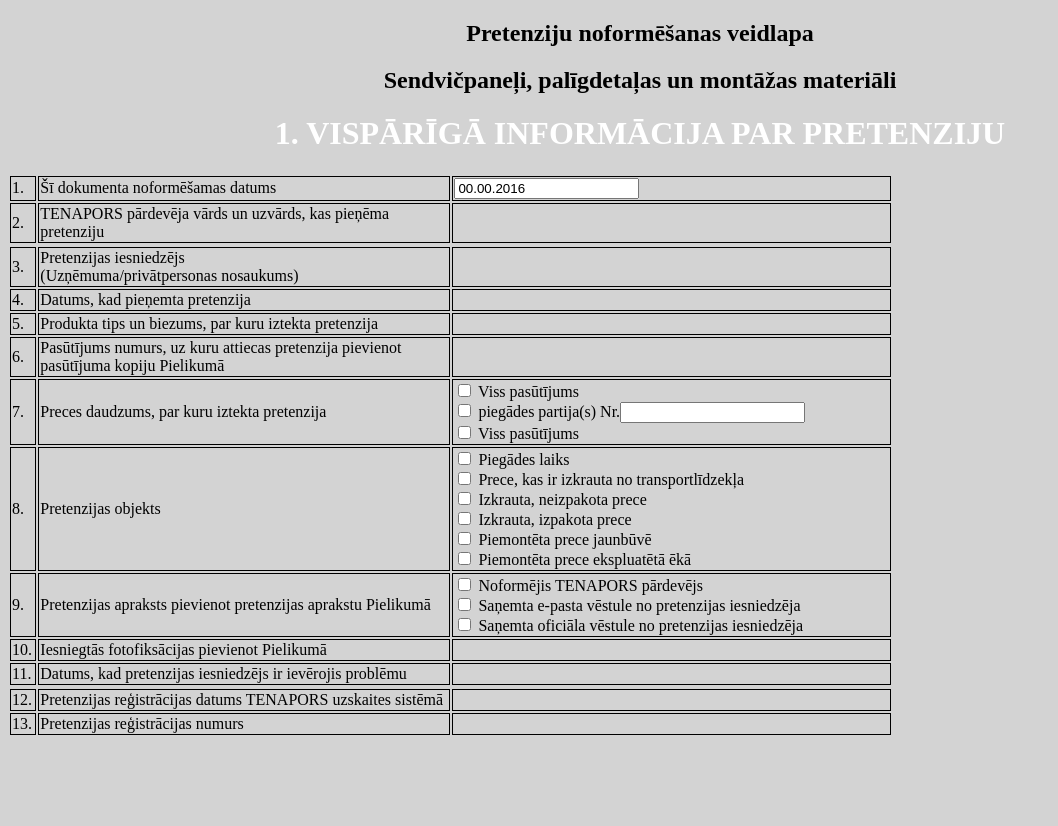
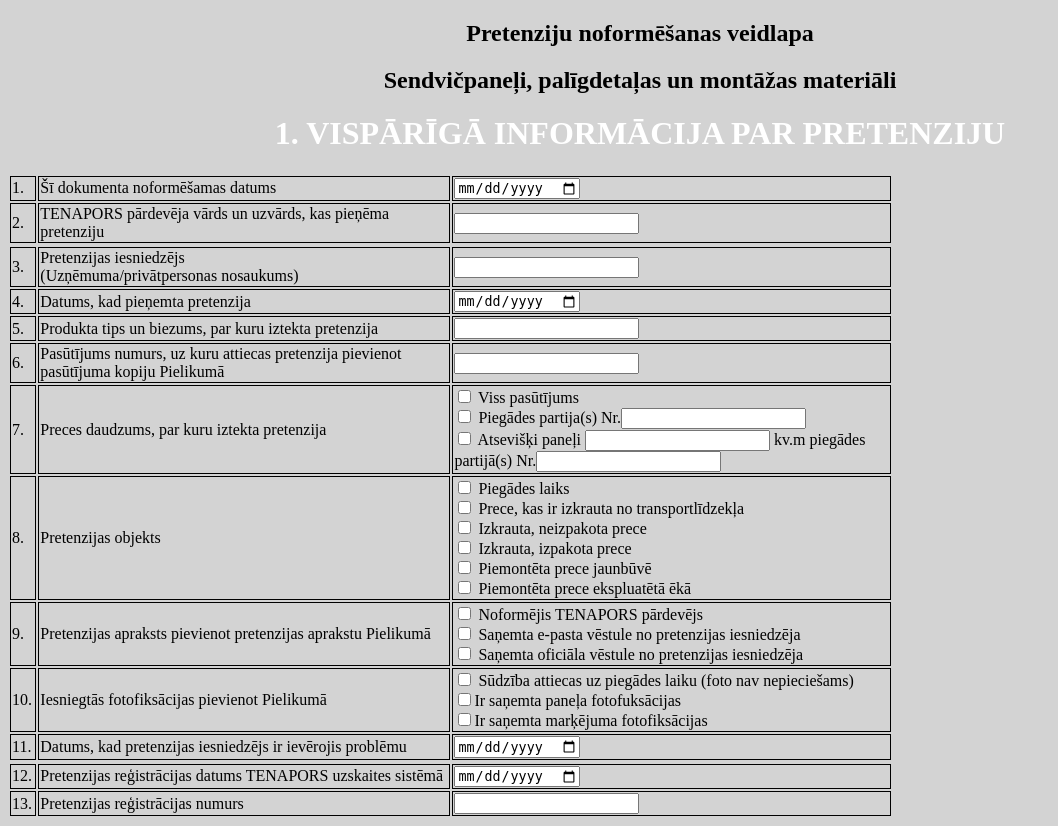
Before and after one commit to taliso/Pretenziju-registrs, a PHP site: page / in a window 1280 px wide. Shown: the whole page, without its empty margins (0-1058 px from the left). Before the commit the page ends 735 px from the top, so only its background shows below. Run offline with PHP 8.4, Linux system fonts and the light colour scheme; some libraries are stand-ins or nearby versions.

Commit message:
Turpinajums. Ver.3

```diff
--- a/index.php
+++ b/index.php
@@ -46,12 +46,12 @@
     <td class="npk">1.</td>
     <td class="teksts">Šī dokumenta noformēšamas datums</td>
     <td class="ievade">
-	<input type="text" name="dokumenta_datums" value="00.00.2016"</td>
+	<input type="date" name="dokumenta_datums" value="00.00.2016"></td>
   </tr>
   <tr>  <!---2  --->
     <td class="npk">2.</td>
     <td class="teksts">TENAPORS pārdevēja vārds un uzvārds, kas pieņēma pretenziju</td>
-    <td class="ievade">                                </td>
+    <td class="ievade"><input type="text" name="agents" value=""></td>
   </tr>
   </table>
 
@@ -60,59 +60,61 @@
     <td class="npk">3.</td>
     <td class="teksts">Pretenzijas iesniedzējs </br>
 	(Uzņēmuma/privātpersonas nosaukums)</td>
-    <td class="ievade">                                </td>
+    <td class="ievade"><input type="text" name="iesniedzejs" value=""></td>
   </tr>
   <tr>  <!---4  --->
     <td class="npk">4.</td>
     <td class="teksts">Datums, kad pieņemta pretenzija</td>
-    <td class="ievade">                                </td>
+    <td class="ievade"><input type="date" name="sanemsanas_datums" value=""></td>
   </tr>
   <tr>  <!--- 5 --->
     <td class="npk">5.</td>
     <td class="teksts">Produkta tips un biezums, par kuru iztekta pretenzija</td>
-    <td class="ievade">                                </td>
+    <td class="ievade"><input type="text" name="produkcija" value=""></td>
   </tr>
   <tr>  <!--- 6 --->
     <td class="npk">6.</td>
     <td class="teksts">Pasūtījums numurs, uz kuru attiecas pretenzija
 	pievienot pasūtījuma kopiju Pielikumā</td>
-    <td class="ievade">                                </td>
+    <td class="ievade"> <input type="text" name="pasutijuma_nr" value="">                               </td>
   </tr>
     <tr>  <!---7  --->
     <td class="npk">7.</td>
     <td class="teksts">Preces daudzums, par kuru iztekta pretenzija</td>
-    <td class="ievade"><input type="checkbox" name="vehicle1" value="Bike"> Viss pasūtījums</br>
-                      <input type="checkbox" name="vehicle1" value="Bike"> piegādes partija(s) Nr.<input type="text" name="dokumenta_datums" value=""></br>
-                      <input type="checkbox" name="vehicle1" value="Bike"> Viss pasūtījums</br></td>
+    <td class="ievade"><input type="checkbox" name="daudzums_viss" value=0> Viss pasūtījums</br>
+                      <input type="checkbox" name="daudzums_pieg_part" value=0> Piegādes partija(s) Nr.<input type="text" name="pieg_part_nr" value=""></br>
+                      <input type="checkbox" name="daudzums_atsev_paneli" value=0> Atsevišķi paneļi <input type="text" name="daudzums_kvmet" value=""> kv.m piegādes partijā(s) Nr.<input type="text" name="no_partijas" value=""></br></td>
   </tr>
   <tr>  <!--- 8 --->
     <td class="npk">8.</td>
     <td class="teksts">Pretenzijas objekts</td>
-    <td class="ievade"><input type="checkbox" name="par_laiks" value="Bike"> Piegādes laiks </br>
-						<input type="checkbox" name="par_izkr_trans" value="Bike"> Prece, kas ir izkrauta no transportlīdzekļa </br>
-						<input type="checkbox" name="par_izkr_iepak" value="Bike"> Izkrauta, neizpakota prece </br>
-						<input type="checkbox" name="par_izkr_izpak" value="Bike"> Izkrauta, izpakota prece </br>
-						<input type="checkbox" name="par_piemont_jaun" value="Bike"> Piemontēta prece jaunbūvē</br>
-						<input type="checkbox" name="par_piemont_ekspl" value="Bike"> Piemontēta prece ekspluatētā ēkā</td>
+    <td class="ievade"><input type="checkbox" name="par_laiks" value=0> Piegādes laiks </br>
+						<input type="checkbox" name="par_izkr_trans" value=0> Prece, kas ir izkrauta no transportlīdzekļa </br>
+						<input type="checkbox" name="par_izkr_iepak" value=0> Izkrauta, neizpakota prece </br>
+						<input type="checkbox" name="par_izkr_izpak" value=0> Izkrauta, izpakota prece </br>
+						<input type="checkbox" name="par_piemont_jaun" value=0> Piemontēta prece jaunbūvē</br>
+						<input type="checkbox" name="par_piemont_ekspl" value=0> Piemontēta prece ekspluatētā ēkā</td>
   </tr>
   <tr>  <!--- 9 --->
     <td class="npk">9.</td>
     <td class="teksts">Pretenzijas apraksts
 	pievienot pretenzijas aprakstu Pielikumā</td>
-    <td class="ievade"><input type="checkbox" name="vehicle1" value="Bike"> Noformējis TENAPORS pārdevējs</br>
-                      <input type="checkbox" name="vehicle1" value="Bike"> Saņemta e-pasta vēstule no pretenzijas iesniedzēja</br>
-                      <input type="checkbox" name="vehicle1" value="Bike"> Saņemta oficiāla vēstule no pretenzijas iesniedzēja</br></td>
+    <td class="ievade"><input type="checkbox" name="noform_pardev" value=0> Noformējis TENAPORS pārdevējs</br>
+                      <input type="checkbox" name="noform_e_pasts" value=0> Saņemta e-pasta vēstule no pretenzijas iesniedzēja</br>
+                      <input type="checkbox" name="noform_oficial" value=0> Saņemta oficiāla vēstule no pretenzijas iesniedzēja</br></td>
   </tr>
   <tr>  <!--- 10 --->
     <td class="npk">10.</td>
     <td class="teksts">Iesniegtās fotofiksācijas
 	pievienot Pielikumā</td>
-    <td class="ievade">                                </td>
+    <td class="ievade"><input type="checkbox" name="iesniegts_nav" value=0> Sūdzība attiecas uz piegādes laiku (foto nav nepieciešams)</br>
+                      <input type="checkbox" name="iesniegts_panel_foto" value=0>Ir saņemta paneļa fotofuksācijas</br>
+                      <input type="checkbox" name="iesniegts_mark_foto" value=0>Ir saņemta marķējuma fotofiksācijas</td>
   </tr>
     <tr>  <!---11  --->
     <td class="npk">11.</td>
     <td class="teksts">Datums, kad pretenzijas iesniedzējs ir ievērojis problēmu</td>
-    <td class="ievade">                                </td>
+    <td class="ievade"><input type="date" name="konstat_datums" value=""></td>
   </tr>
   </table>
 
@@ -120,12 +122,12 @@
   <tr>  <!--- 12 --->
     <td class="npk">12.</td>
     <td class="teksts">Pretenzijas reģistrācijas datums TENAPORS uzskaites sistēmā</td>
-    <td class="ievade">                                </td>
+    <td class="ievade"><input type="date" name="registr_datums" value=""></td>
   </tr>
  <tr>  <!--- 13 --->
     <td class="npk">13.</td>
     <td class="teksts">Pretenzijas reģistrācijas numurs</td>
-    <td class="ievade">                                </td>
+    <td class="ievade"><input type="text" name="reg_nr" value=""></td>
   </tr>
 
  </table>
```
